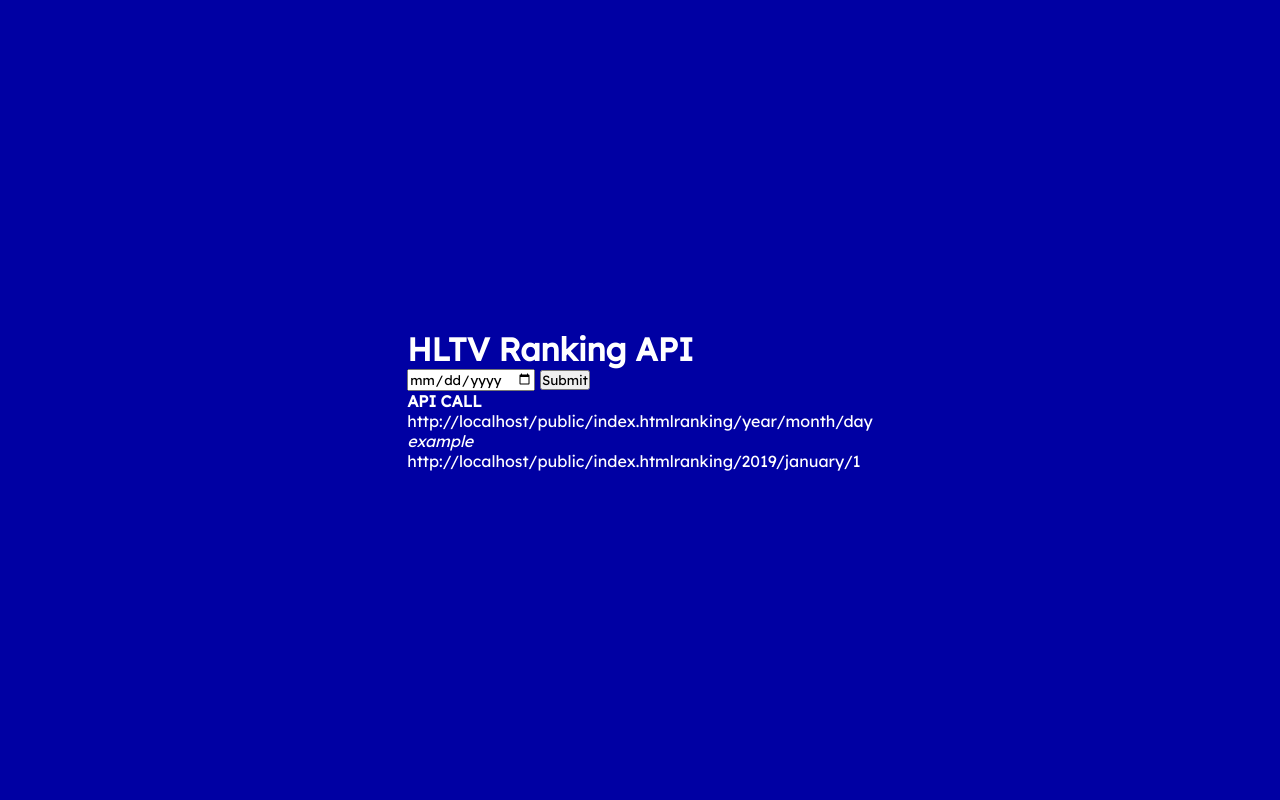
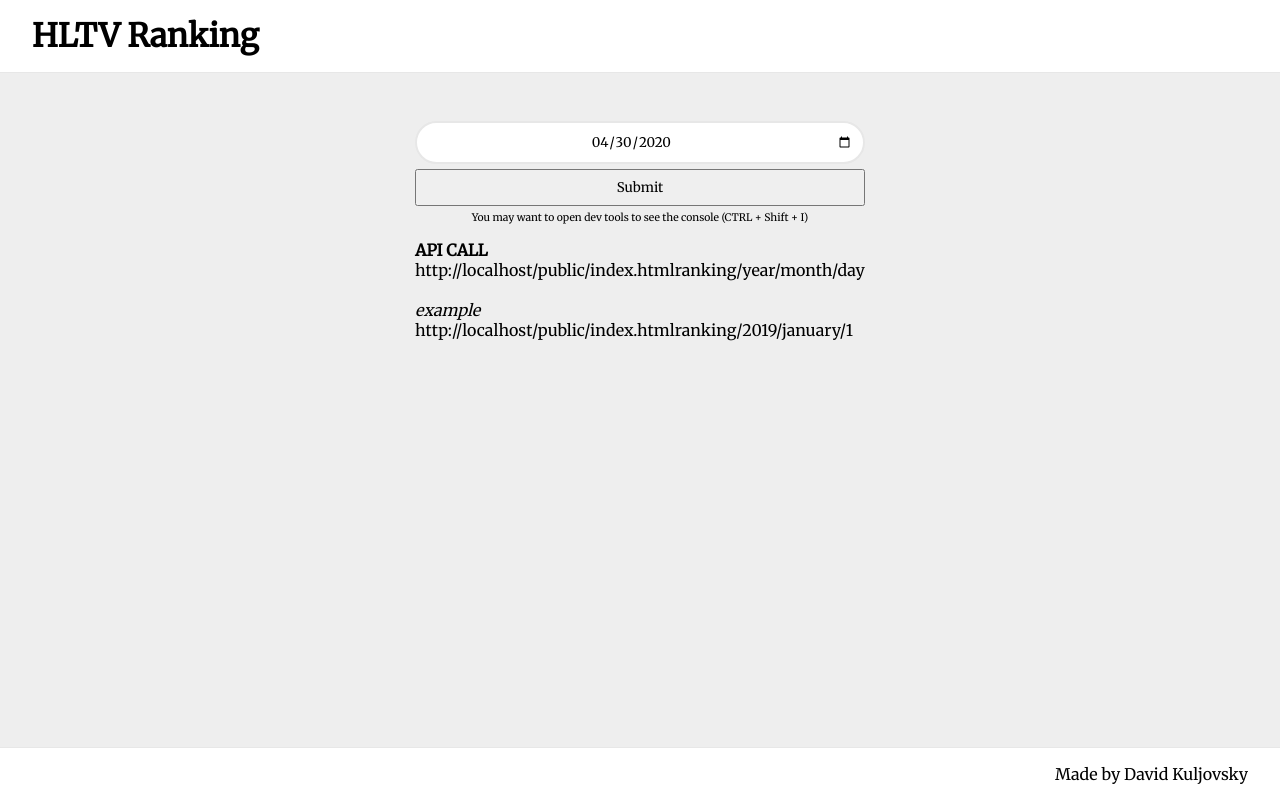
Before and after one commit to realdavone/HLTV-Ranking-API, a website: page public/index.html in a window 1280 px wide. Both pictures are taken after a click on the button "Submit". Drawn offline with Linux system fonts and the light colour scheme; no server answers.

Commit message:
changed html landing site & status code in case of invalid date

```diff
--- a/public/css/style.css
+++ b/public/css/style.css
@@ -1,2 +1,10 @@
-*{margin:0;padding:0;box-sizing:border-box;font-family:'Lexend Deca',sans-serif;}
-body{background:#0000a3;color:#ffffff;width:100%;min-height:100vh;display:flex;justify-content:center;align-items:center;}
+*{margin:0;padding:0;box-sizing:border-box;font-family:'Merriweather',sans-serif;}
+body{min-height:100vh;background:#eeeeee;}
+header{background:#ffffff;padding:1rem 2rem;border-bottom:1px solid #e7e7e7;}
+main{width:100%;display:flex;justify-content:center;align-items:center;flex-direction:column;padding:3rem 0;}
+footer{background:#ffffff;position:absolute;bottom:0;padding:1rem 2rem;text-align:right;width:100%;border-top:1px solid #e7e7e7;}
+input[type=date]{padding:10px;border-radius:30px;text-align:center;border:2px solid #e7e7e7;width:100%;margin-bottom:5px;}
+button#submitDate{width:100%;padding:0.5rem 0;}
+div.innerDiv{margin-bottom:1rem;}
+p.hint{font-size:0.65rem;padding-top:5px;text-align:center;}
+.hide{display:none;}
--- a/public/index.html
+++ b/public/index.html
@@ -5,21 +5,31 @@
     <meta name="viewport" content="width=device-width, initial-scale=1.0">
     <meta http-equiv="X-UA-Compatible" content="ie=edge">
     <link rel="stylesheet" href="css/style.css">
-    <link href="https://fonts.googleapis.com/css?family=Lexend+Deca&display=swap" rel="stylesheet">
+    <link href="https://fonts.googleapis.com/css?family=Merriweather&display=swap" rel="stylesheet">
     <title>HLTV Ranking API</title>
 </head>
 <body>
+    <header>
+        <h1>HLTV Ranking</h1>
+    </header>
     <main>
-        <h1>HLTV Ranking API</h1>
+        <div>
+            <div class="innerDiv">
                 <input id="date" type="date">
                 <button id="submitDate" type="submit">Submit</button>
+                <p class="hint hide">You may want to open dev tools to see the console (CTRL + Shift + I)</p>
+            </div>
             <p>
                 <b>API CALL</b><br>
-            <span id="url"></span>ranking/year/month/day<br>
+                <span id="url"></span>ranking/year/month/day<br><br>
                 <em>example</em><br>
                 <span id="url2"></span>ranking/2019/january/1<br>
             </p>
+        </div>
     </main>
+    <footer>
+        Made by David Kuljovsky
+    </footer>
 <script src="js/main.js"></script>
 </body>
 </html>
--- a/public/js/main.js
+++ b/public/js/main.js
@@ -26,9 +26,17 @@
     let date = document.getElementById('date').value.split('-');
 
     getData(date[0], parseMonth(date[1]), date[2]);
+
+    document.getElementsByClassName('hint')[0].classList.remove('hide');
 });
+
+document.getElementsByClassName('hint')[0].addEventListener('click', () => {
+    document.getElementsByClassName('hint')[0].remove();
+})
 
 window.onload = function(){
     document.getElementById('url').innerText = location.href;
     document.getElementById('url2').innerText = location.href;
+
+    document.getElementById('date').valueAsDate = new Date();
 }
```
Also changed, not shown: app.js (+10 -5 lines). Lines whose indentation alone changed are shown as unchanged.
